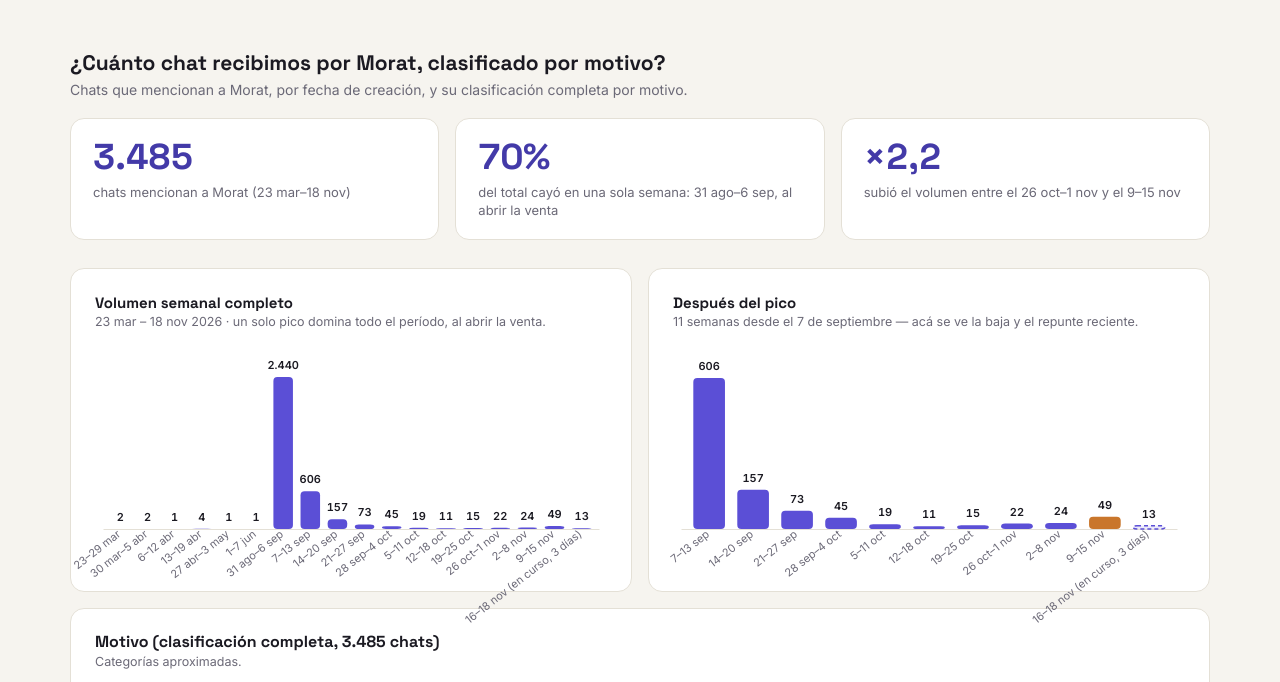
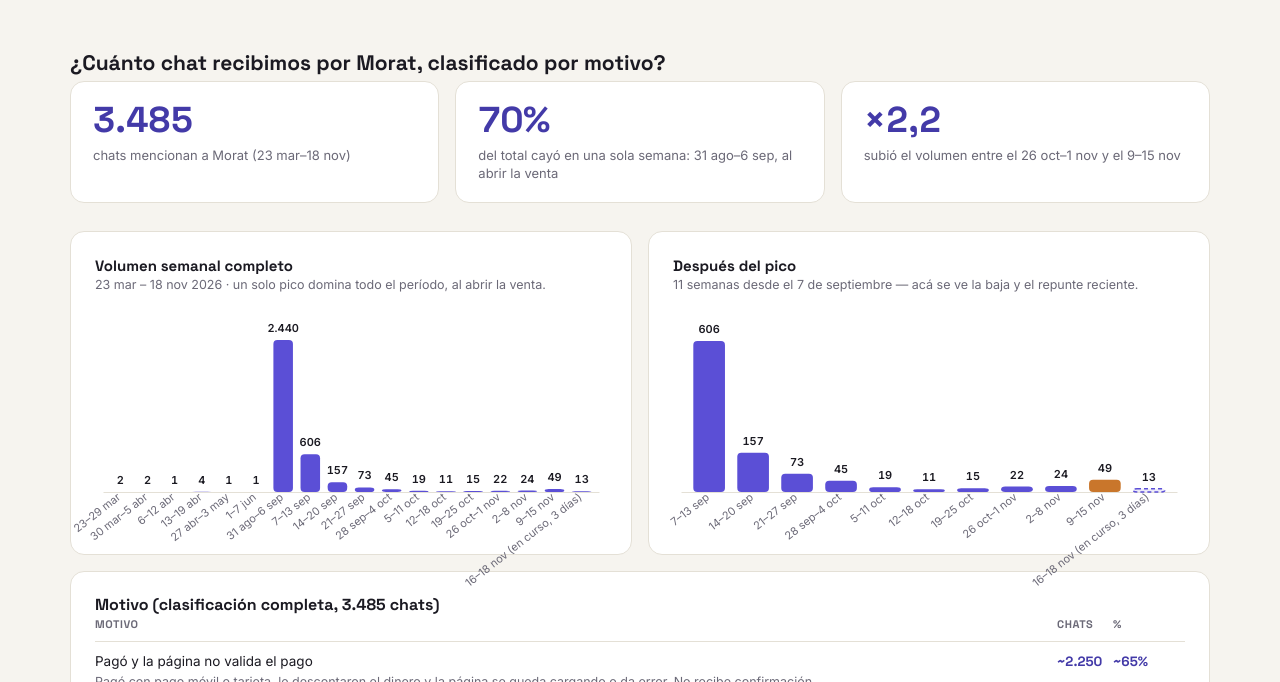
Before and after one commit to andresmolea/incidencias-cashea-canguro, a plain HTML site: page ticketmundo-morat/index.html in a window 1280 px wide. Shown: the part 300-982 px from the top of the page. Drawn offline with nearby package versions, Linux system fonts and the light colour scheme.

Commit message:
Trim captions on the Ticketmundo/Morat dashboard page
Co-Authored-By: Claude Sonnet 5 <noreply@anthropic.com>

```diff
--- a/ticketmundo-morat/index.html
+++ b/ticketmundo-morat/index.html
@@ -100,7 +100,6 @@ table.tm-table tr:last-child td { border-bottom: none; }
 
   <div class="tm-section">
     <h2 class="tm-section-title">¿Cuánto chat recibimos por Morat, clasificado por motivo?</h2>
-    <p class="tm-section-sub">Chats que mencionan a Morat, por fecha de creación, y su clasificación completa por motivo.</p>
     <div class="tm-stat-row" id="tm-stat-row"></div>
     <div class="tm-charts-grid">
       <div class="tm-chart-card">
@@ -116,7 +115,6 @@ table.tm-table tr:last-child td { border-bottom: none; }
     </div>
     <div class="tm-motivo-card" style="margin-top:16px;">
       <h3>Motivo (clasificación completa, 3.485 chats)</h3>
-      <p class="tm-chart-note">Categorías aproximadas.</p>
       <table class="tm-table" id="tm-table-morat">
         <thead><tr><th>Motivo</th><th>Chats</th><th>%</th></tr></thead>
         <tbody></tbody>
@@ -127,7 +125,6 @@ table.tm-table tr:last-child td { border-bottom: none; }
   <div class="tm-section">
     <h2 class="tm-section-title">Top razones por las que nos contactaron (general)</h2>
     <div class="tm-motivo-card">
-      <p class="tm-chart-note">Estimado sobre ~650 mensajes de #team-ticketmundo; no hay tipificación sistemática, son rangos aproximados.</p>
       <table class="tm-table" id="tm-table-general">
         <thead><tr><th>#</th><th>Motivo</th><th>% aprox.</th></tr></thead>
         <tbody></tbody>
```
